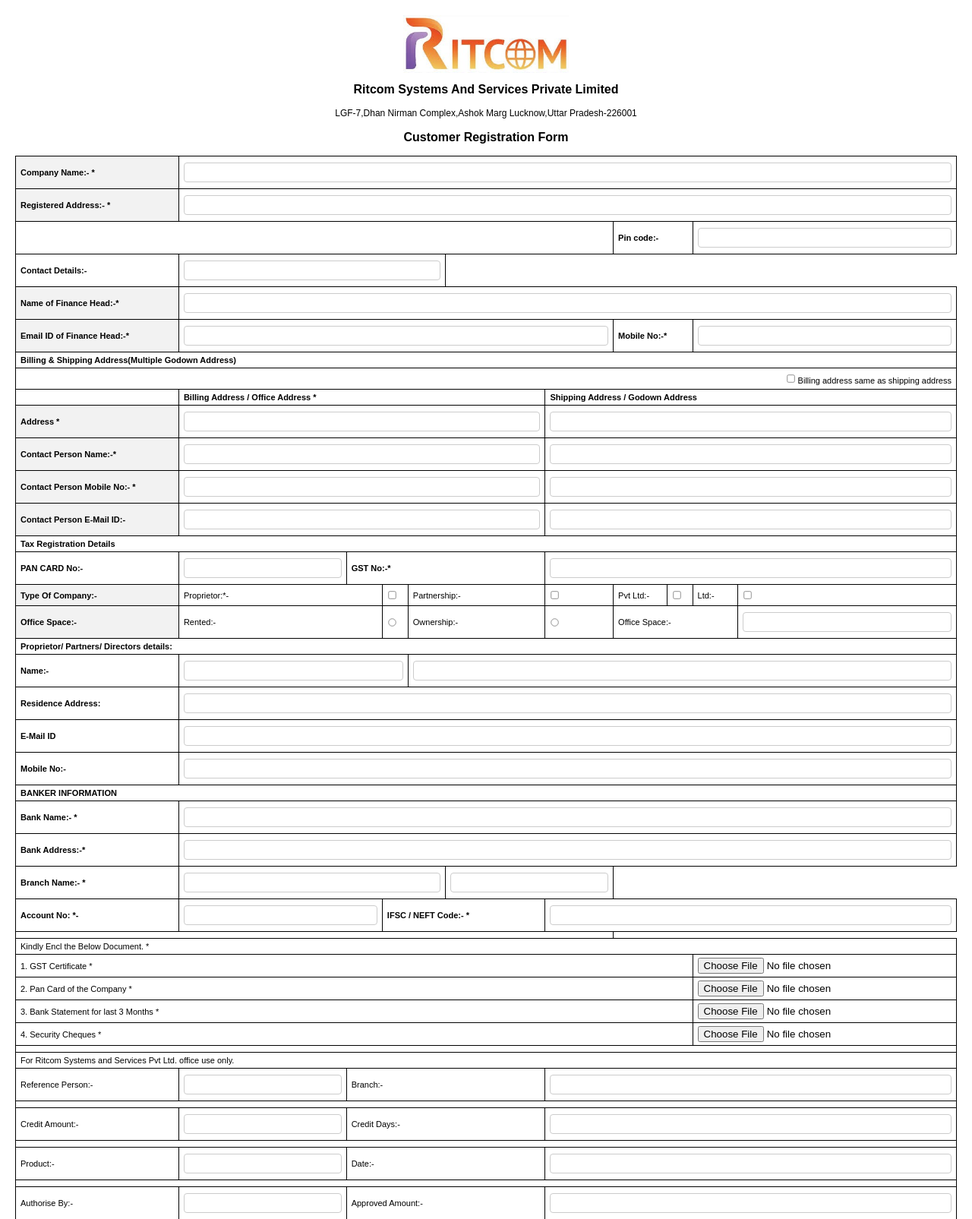
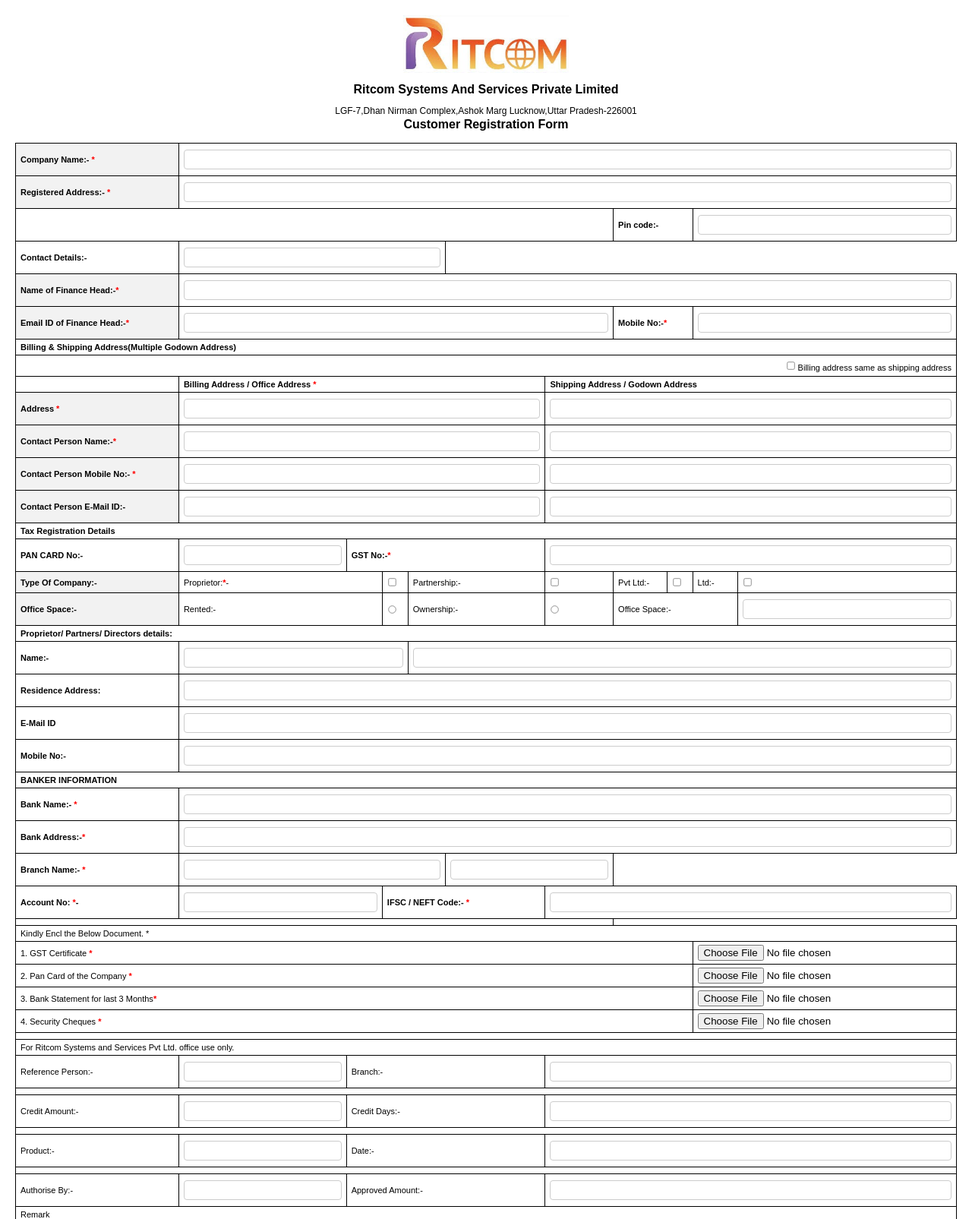
Before and after one commit to Shashan223/form, a Django app: page /register/ in a window 1280 px wide. Shown: the top 1605 px of the page at 76% size. Run offline with Django 5.2, Linux system fonts and the light colour scheme.

Commit message:
Your commit message here

```diff
--- a/templates/customTemp/form.html
+++ b/templates/customTemp/form.html
@@ -95,6 +95,12 @@
                 width: 100%;
             }
         }
+        .required-asterisk {
+
+
+            color: red;
+            font-weight: bold;
+        }
     </style>
     <script>
         function copyBillingToShipping() {
@@ -115,22 +121,22 @@
     </script>
 </head>
 <body>
-    <img src="{% static 'images/cm.jpeg' %}" alt="Ritcom Logo" class="header-logo" />
+    <img src="{% static 'images/cm.jpeg' %}" alt="Ritcom Logo" class="header-logo" style="margin-bottom: 2px;"/>
 
-    <h2>Ritcom Systems And Services Private Limited</h2>
-    <p style="text-align: center;">
+    <h2 style="margin-bottom: 2px;">Ritcom Systems And Services Private Limited</h2>
+    <p style="text-align: center;margin-bottom: 2px;">
         LGF-7,Dhan Nirman Complex,Ashok Marg Lucknow,Uttar Pradesh-226001
     </p>
-    <h3>Customer Registration Form</h3>
+    <h3 style="margin-top: 2px;">Customer Registration Form</h3>
 
     <form action="" method="post" enctype="multipart/form-data">
         <table>
             <tr>
-                <th colspan="4">Company Name:- *</th>
+                <th colspan="4">Company Name:- <span class="required-asterisk">*</span></th>
                 <td colspan="10"><input type="text" name="company_name" required /></td>
             </tr>
             <tr>
-                <th colspan="4">Registered Address:- *</th>
+                <th colspan="4">Registered Address:- <span class="required-asterisk">*</span></th>
                 <td colspan="10"><input type="text" name="registered_address" required /></td>
             </tr>
             <tr>
@@ -143,13 +149,13 @@
                 <td colspan="6"><input type="text" name="landline_no" /></td>
             </tr>
             <tr>
-                <th colspan="4">Name of Finance Head:-*</th>
+                <th colspan="4">Name of Finance Head:-<span class="required-asterisk">*</span></th>
                 <td colspan="10"><input type="text" name="finance_head_name" required /></td>
             </tr>
             <tr>
-                <th colspan="4">Email ID of Finance Head:-*</th>
+                <th colspan="4">Email ID of Finance Head:-<span class="required-asterisk">*</span></th>
                 <td colspan="6"><input type="email" name="finance_head_email" required /></td>
-                <td colspan="2"><strong>Mobile No:-*</strong></td>
+                <td colspan="2"><strong>Mobile No:-<span class="required-asterisk">*</span></strong></td>
                 <td colspan="2"><input type="text" name="finance_head_mobile" required /></td>
             </tr>
             <tr>
@@ -165,22 +171,22 @@
             </tr>
             <tr>
                 <td colspan="4"></td>
-                <td colspan="5"><strong>Billing Address / Office Address *</strong></td>
+                <td colspan="5"><strong>Billing Address / Office Address <span class="required-asterisk">*</span></strong></td>
                 <td colspan="5"><strong>Shipping Address / Godown Address</strong></td>
             </tr>
             <tr>
-                <th colspan="4">Address *</th>
+                <th colspan="4">Address <span class="required-asterisk">*</span></th>
                 <td colspan="5"><input type="text" name="billing_address1" /></td>
                 <td colspan="5"><input type="text" name="shipping_address1" /></td>
             </tr>
 
             <tr>
-                <th colspan="4">Contact Person Name:-*</th>
+                <th colspan="4">Contact Person Name:-<span class="required-asterisk">*</span></th>
                 <td colspan="5"><input type="text" name="billing_contact_name" /></td>
                 <td colspan="5"><input type="text" name="shipping_contact_name" /></td>
             </tr>
             <tr>
-                <th colspan="4">Contact Person Mobile No:- *</th>
+                <th colspan="4">Contact Person Mobile No:- <span class="required-asterisk">*</span></th>
                 <td colspan="5"><input type="text" name="billing_contact_mobile" /></td>
                 <td colspan="5"><input type="text" name="shipping_contact_mobile" /></td>
             </tr>
@@ -195,13 +201,13 @@
             <tr>
                 <td colspan="2"><strong>PAN CARD No:-</strong></td>
                 <td colspan="3"><input type="text" name="pan_card_no" /></td>
-                <td colspan="4"><strong>GST No:-*</strong></td>
+                <td colspan="4"><strong>GST No:-<span class="required-asterisk">*</span></strong></td>
                 <td colspan="5"><input type="text" name="gst_no" required /></td>
             </tr>
 
             <tr>
                 <th colspan="4">Type Of Company:-</th>
-                <td colspan="2">Proprietor:*-</td>
+                <td colspan="2">Proprietor:<span class="required-asterisk">*</span>-</td>
                 <td><input type="checkbox" name="company_type" value="proprietor" /></td>
                 <td colspan="2">Partnership:-</td>
                 <td><input type="checkbox" name="company_type" value="partnership" /></td>
@@ -246,23 +252,23 @@
                 <td colspan="14"><strong>BANKER INFORMATION</strong></td>
             </tr>
             <tr>
-                <td colspan="2"><strong>Bank Name:- *</strong></td>
+                <td colspan="2"><strong>Bank Name:- <span class="required-asterisk">*</span></strong></td>
                 <td colspan="12"><input type="text" name="bank_name" required /></td>
             </tr>
             <tr>
-                <td colspan="2"><strong>Bank Address:-*</strong></td>
+                <td colspan="2"><strong>Bank Address:-<span class="required-asterisk">*</span></strong></td>
                 <td colspan="12"><input type="text" name="bank_address1" required /></td>
             </tr>
 
             <tr>
-                <td colspan="2"><strong>Branch Name:- *</strong></td>
+                <td colspan="2"><strong>Branch Name:- <span class="required-asterisk">*</span></strong></td>
                 <td colspan="6"><input type="text" name="bank_branch_name" required /></td>
                 <td colspan="2"><input type="number" name="bank_signatories" /></td>
             </tr>
             <tr>
-                <td colspan="2"><strong>Account No: *-</strong></td>
+                <td colspan="2"><strong>Account No: <span class="required-asterisk">*</span>-</strong></td>
                 <td colspan="4"><input type="text" name="bank_account_no" required /></td>
-                <td colspan="3"><strong>IFSC / NEFT Code:- *</strong></td>
+                <td colspan="3"><strong>IFSC / NEFT Code:- <span class="required-asterisk">*</span></strong></td>
                 <td colspan="5"><input type="text" name="bank_ifsc_code" required /></td>
             </tr>
 
@@ -274,21 +280,21 @@
             </tr>
 
             <tr>
-                <td colspan="12">1. GST Certificate  *</td>
+                <td colspan="12">1. GST Certificate  <span class="required-asterisk">*</span></td>
                 <td colspan="2"><input type="file" name="doc_gst_certificate" required /></td>
             </tr>
             <tr>
-                <td colspan="12">2. Pan Card of the Company *</td>
+                <td colspan="12">2. Pan Card of the Company <span class="required-asterisk">*</span></td>
                 <td colspan="2"><input type="file" name="doc_pan_card" required /></td>
             </tr>
 
             <tr>
-                <td colspan="12">3. Bank Statement for last 3 Months *</td>
+                <td colspan="12">3. Bank Statement for last 3 Months<span class="required-asterisk">*</span></td>
                 <td colspan="2"><input type="file" name="doc_bank_statement" required /></td>
             </tr>
 
             <tr>
-                <td colspan="12">4. Security Cheques *</td>
+                <td colspan="12">4. Security Cheques <span class="required-asterisk">*</span></td>
                 <td colspan="2"><input type="file" name="doc_security_cheques" required /></td>
             </tr>
 
```
